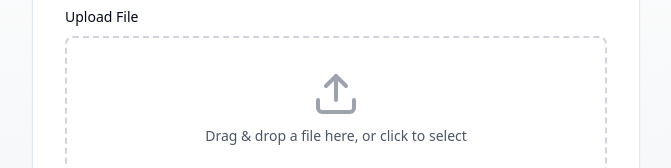
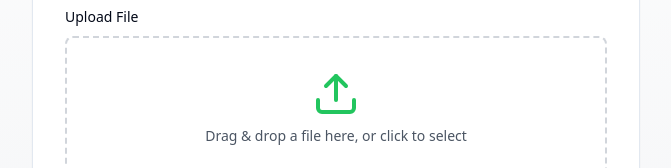
Before and after one commit to yuxinllz/simple-submit-sandbox, a React (Vite) app: page / in a window 1280 px wide. Shown: the part 353-521 px from the top of the page, without its empty margins (304-975 px from the left). Built offline with nearby package versions, Linux system fonts and the light colour scheme.

Commit message:
Update upload icon color
Changed the color of the upload icon in the file upload component to green.
[skip gpt_engineer]

```diff
--- a/src/components/FileUpload.tsx
+++ b/src/components/FileUpload.tsx
@@ -49,7 +49,7 @@ const FileUpload = ({ onFileChange }: FileUploadProps) => {
           }`}
         >
           <input {...getInputProps()} />
-          <Upload className="mx-auto h-12 w-12 text-form-400" />
+          <Upload className="mx-auto h-12 w-12 text-green-500" />
           <p className="mt-2 text-sm text-gray-600">
             {isDragActive ? 'Drop the file here' : 'Drag & drop a file here, or click to select'}
           </p>
@@ -61,7 +61,7 @@ const FileUpload = ({ onFileChange }: FileUploadProps) => {
               <img src={preview} alt="Preview" className="w-16 h-16 object-cover rounded" />
             ) : (
               <div className="w-16 h-16 bg-form-100 rounded flex items-center justify-center">
-                <Upload className="h-8 w-8 text-form-400" />
+                <Upload className="h-8 w-8 text-green-500" />
               </div>
             )}
             <div className="flex-1 min-w-0">
```
